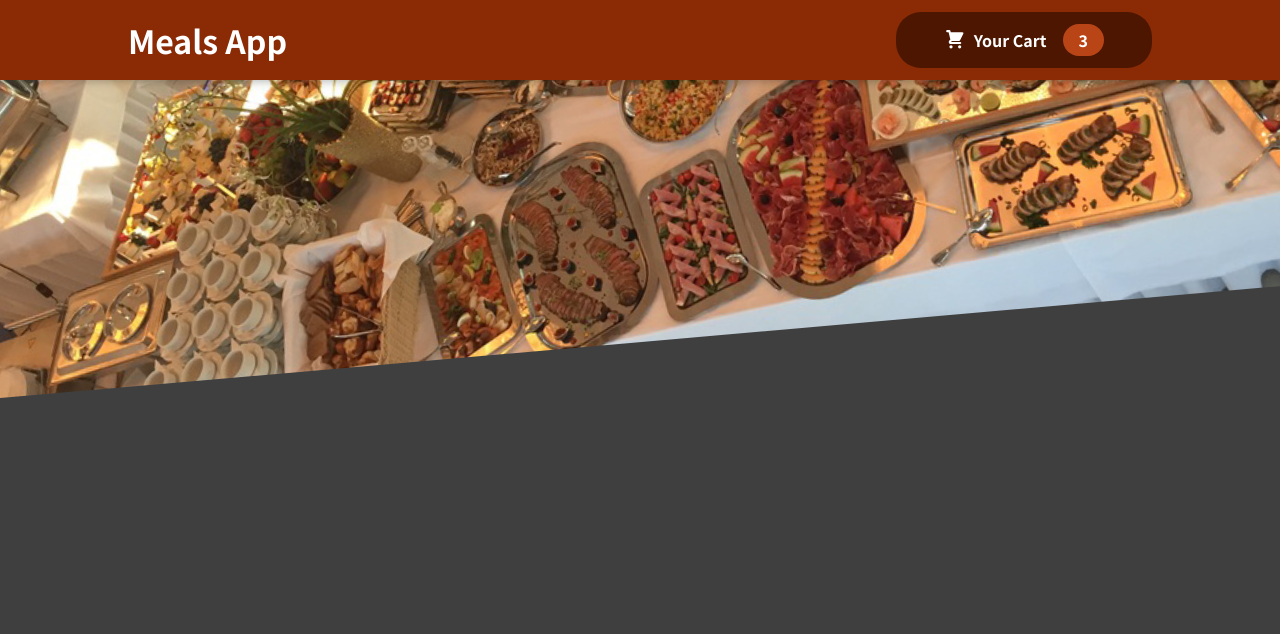
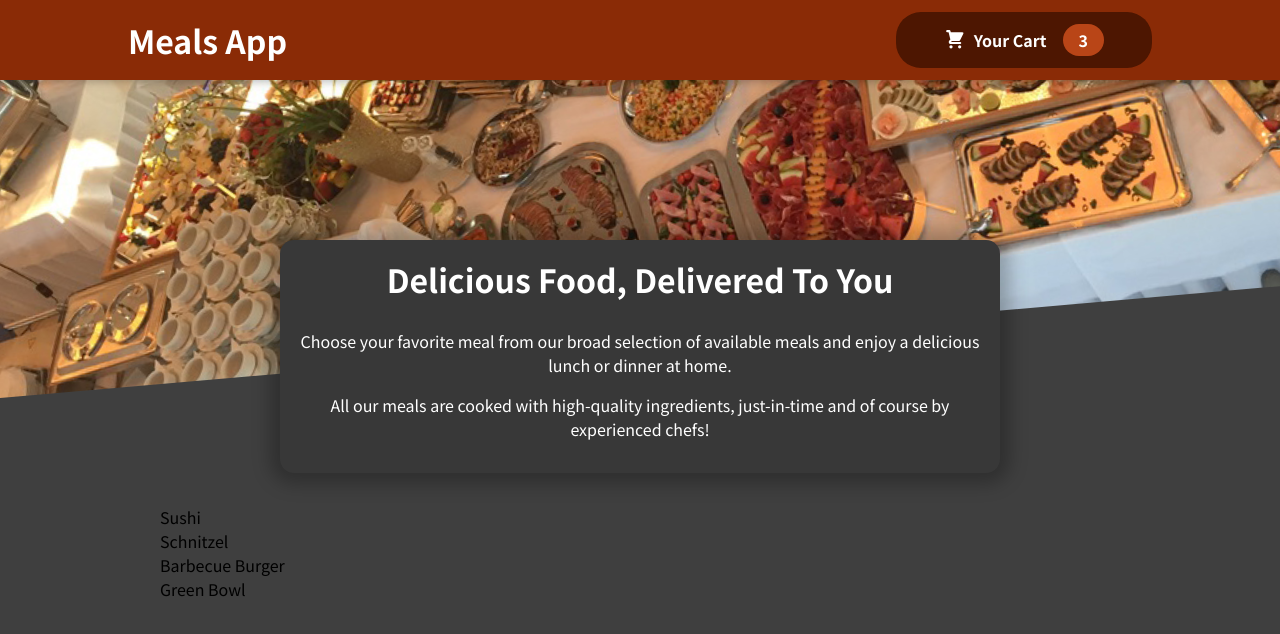
Before and after one commit to vsmind/learning-react-food-order-app, a React (Create React App) app: page / in a window 1280 px wide. Shown: the top 634 px of the page. Built offline with nearby package versions, Linux system fonts and the light colour scheme.

Commit message:
Meals components

```diff
--- a/src/App.js
+++ b/src/App.js
@@ -1,9 +1,13 @@
 import Header from "./components/Layout/Header";
+import Meals from "./components/Meals/Meals";
 
 function App() {
   return (
     <>
         <Header />
+        <main>
+            <Meals />
+        </main>
     </>
   );
 }
--- /dev/null
+++ b/src/components/Meals/AvailableMeals.js
@@ -0,0 +1,44 @@
+import classes from './AvailableMeals.module.css';
+
+const DUMMY_MEALS = [
+    {
+        id: 'm1',
+        name: 'Sushi',
+        description: 'Finest fish and veggies',
+        price: 22.99,
+    },
+    {
+        id: 'm2',
+        name: 'Schnitzel',
+        description: 'A german specialty!',
+        price: 16.5,
+    },
+    {
+        id: 'm3',
+        name: 'Barbecue Burger',
+        description: 'American, raw, meaty',
+        price: 12.99,
+    },
+    {
+        id: 'm4',
+        name: 'Green Bowl',
+        description: 'Healthy...and green...',
+        price: 18.99,
+    },
+];
+
+const AvailableMeals = () => {
+    const mealsList = DUMMY_MEALS.map(
+        meal => (<li>{meal.name}</li>)
+    );
+
+    return (
+        <section className={classes.meals}>
+            <ul>
+                {mealsList}
+            </ul>
+        </section>
+    );
+};
+
+export default AvailableMeals;
--- /dev/null
+++ b/src/components/Meals/Meals.js
@@ -0,0 +1,13 @@
+import MealsSummary from "./MealsSummary";
+import AvailableMeals from "./AvailableMeals";
+
+const Meals = () => {
+    return (
+        <>
+            <MealsSummary />
+            <AvailableMeals />
+        </>
+    );
+};
+
+export default Meals;
```
Also changed, not shown: src/components/Meals/dummy-meals.js (deleted, +0 -26 lines).
